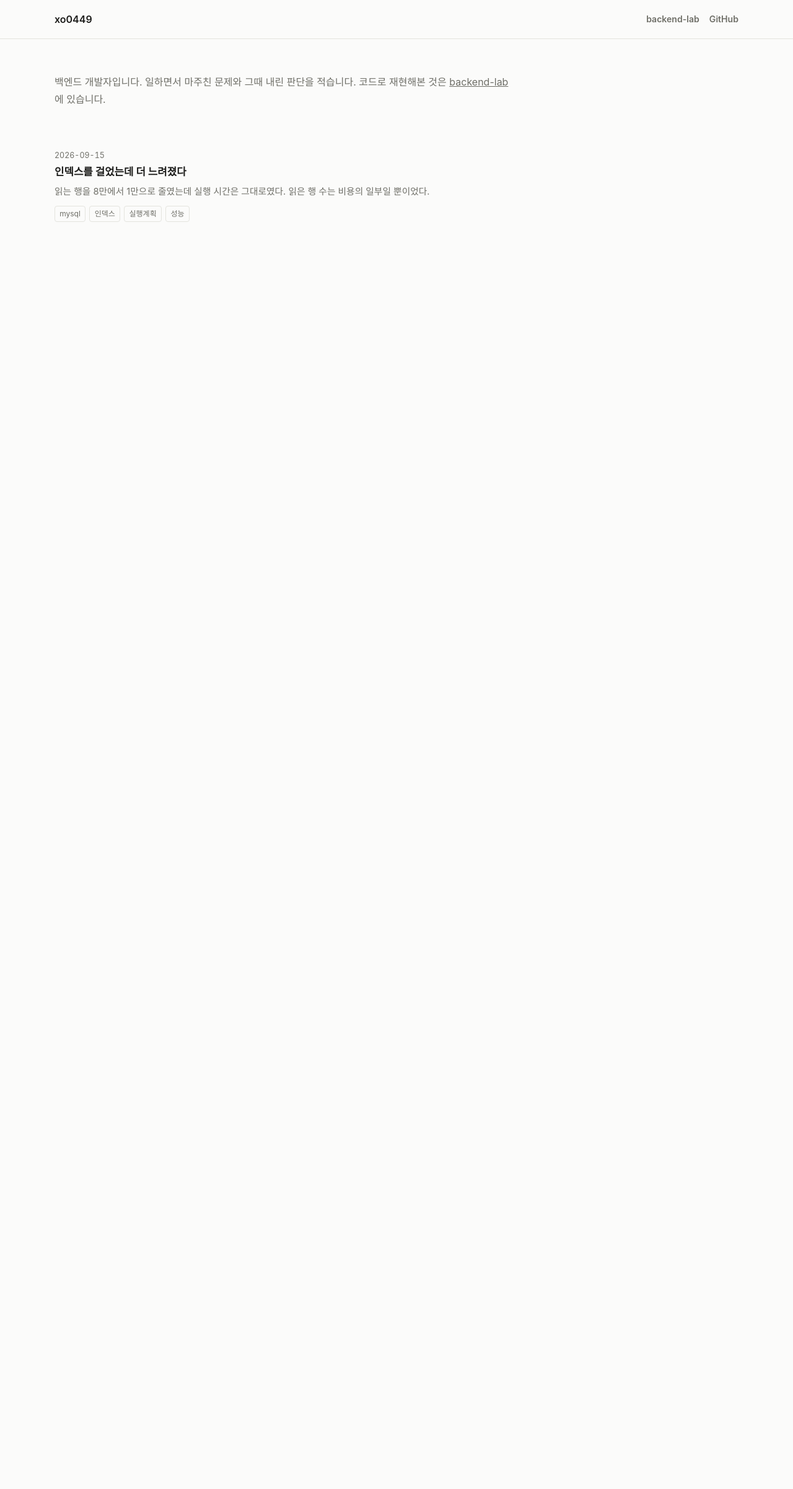
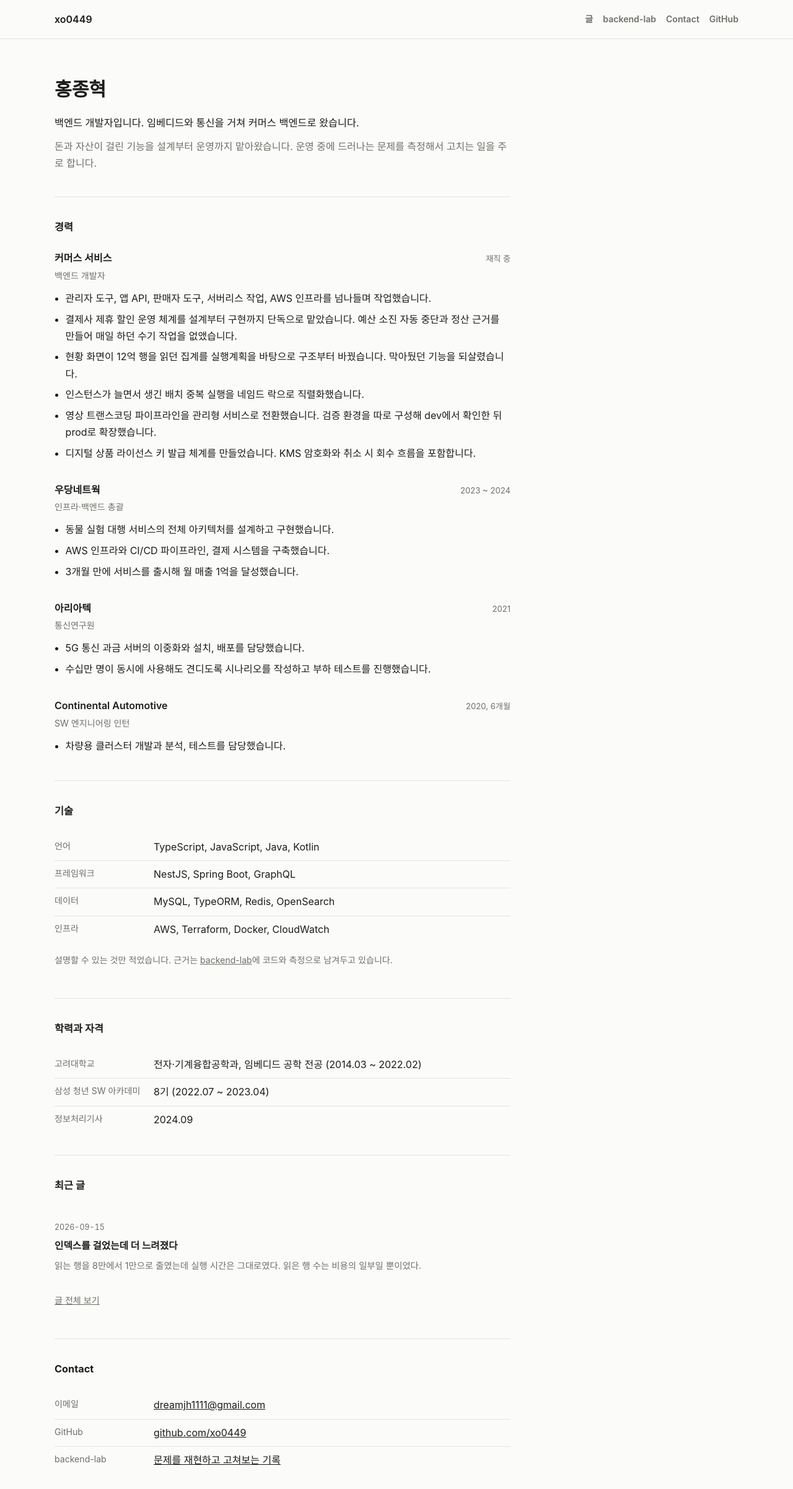
Before and after one commit to xo0449/xo0449.github.io, a Next.js app: page / in a window 1280 px wide. Shown: the top 2402 px of the page at 62% size. Before the commit the page ends 800 px from the top, so only its background shows below. Built offline with nearby package versions, Linux system fonts and the light colour scheme.

Commit message:
Turn the site root into a career page with contact

```diff
--- a/app/globals.css
+++ b/app/globals.css
@@ -231,3 +231,54 @@ code { font-family: ui-monospace, SFMono-Regular, Menlo, monospace; font-size: 0
   .shell { grid-template-columns: minmax(0, 1fr); }
   .toc { display: none; }
 }
+
+/* 랜딩 */
+.hero { padding: 1rem 0 2.5rem; border-bottom: 1px solid var(--line); }
+.hero h1 { font-size: 1.9rem; margin: 0 0 0.9rem; letter-spacing: -0.01em; }
+.hero-line { margin: 0 0 0.6rem; font-size: 1.02rem; }
+.hero-sub { margin: 0; color: var(--muted); }
+
+.block { padding: 2.2rem 0; border-bottom: 1px solid var(--line); }
+.block:last-child { border-bottom: none; }
+.block h2 { font-size: 1.02rem; margin: 0 0 1.4rem; }
+
+.career { margin-bottom: 2rem; }
+.career:last-child { margin-bottom: 0; }
+
+.career-head {
+  display: flex;
+  justify-content: space-between;
+  align-items: baseline;
+  gap: 1rem;
+}
+
+.career-company { font-weight: 600; }
+.career-period { color: var(--muted); font-size: 0.82rem; white-space: nowrap; }
+.career-role { color: var(--muted); font-size: 0.88rem; margin-top: 0.15rem; }
+
+.career-points { margin: 0.7rem 0 0; padding-left: 1.1rem; }
+.career-points li { margin-bottom: 0.4rem; }
+
+.stack { margin: 0; }
+.stack-row {
+  display: grid;
+  grid-template-columns: 9rem minmax(0, 1fr);
+  gap: 1rem;
+  padding: 0.5rem 0;
+  border-bottom: 1px solid var(--line);
+}
+.stack-row:last-child { border-bottom: none; }
+.stack dt { color: var(--muted); font-size: 0.88rem; }
+.stack dd { margin: 0; }
+
+.note { color: var(--muted); font-size: 0.88rem; margin-top: 1rem; }
+.page-title { font-size: 1.5rem; margin: 0 0 0.8rem; }
+
+.block .post-item { padding: 1rem 0; }
+.block .post-item h3 { margin: 0.3rem 0 0.35rem; font-size: 0.98rem; }
+.block .post-item p { margin: 0; color: var(--muted); font-size: 0.9rem; }
+
+@media (max-width: 620px) {
+  .stack-row { grid-template-columns: minmax(0, 1fr); gap: 0.2rem; }
+  .career-head { flex-direction: column; gap: 0.2rem; }
+}
--- a/app/layout.tsx
+++ b/app/layout.tsx
@@ -4,8 +4,8 @@ import './globals.css'
 import Toc from './toc'
 
 export const metadata: Metadata = {
-  title: 'xo0449',
-  description: '백엔드 개발자의 기록',
+  title: '홍종혁 · 백엔드 개발자',
+  description: '커머스 백엔드 개발자. 임베디드와 통신을 거쳐 왔습니다.',
 }
 
 export default function RootLayout({ children }: { children: React.ReactNode }) {
@@ -16,7 +16,9 @@ export default function RootLayout({ children }: { children: React.ReactNode })
         <header className="site-header">
           <Link href="/">xo0449</Link>
           <nav className="nav-links">
+            <Link href="/posts">글</Link>
             <a href="https://xo0449.github.io/backend-lab/">backend-lab</a>
+            <a href="/#contact">Contact</a>
             <a href="https://github.com/xo0449">GitHub</a>
           </nav>
         </header>
--- a/app/page.tsx
+++ b/app/page.tsx
@@ -1,33 +1,170 @@
 import Link from 'next/link'
 import { loadPosts } from '../lib/posts'
 
+const EMAIL = 'dreamjh1111@gmail.com'
+
+const CAREER = [
+  {
+    company: '커머스 서비스',
+    role: '백엔드 개발자',
+    period: '재직 중',
+    points: [
+      '관리자 도구, 앱 API, 판매자 도구, 서버리스 작업, AWS 인프라를 넘나들며 작업했습니다.',
+      '결제사 제휴 할인 운영 체계를 설계부터 구현까지 단독으로 맡았습니다. 예산 소진 자동 중단과 정산 근거를 만들어 매일 하던 수기 작업을 없앴습니다.',
+      '현황 화면이 12억 행을 읽던 집계를 실행계획을 바탕으로 구조부터 바꿨습니다. 막아뒀던 기능을 되살렸습니다.',
+      '인스턴스가 늘면서 생긴 배치 중복 실행을 네임드 락으로 직렬화했습니다.',
+      '영상 트랜스코딩 파이프라인을 관리형 서비스로 전환했습니다. 검증 환경을 따로 구성해 dev에서 확인한 뒤 prod로 확장했습니다.',
+      '디지털 상품 라이선스 키 발급 체계를 만들었습니다. KMS 암호화와 취소 시 회수 흐름을 포함합니다.',
+    ],
+  },
+  {
+    company: '우당네트웍',
+    role: '인프라·백엔드 총괄',
+    period: '2023 ~ 2024',
+    points: [
+      '동물 실험 대행 서비스의 전체 아키텍처를 설계하고 구현했습니다.',
+      'AWS 인프라와 CI/CD 파이프라인, 결제 시스템을 구축했습니다.',
+      '3개월 만에 서비스를 출시해 월 매출 1억을 달성했습니다.',
+    ],
+  },
+  {
+    company: '아리아텍',
+    role: '통신연구원',
+    period: '2021',
+    points: [
+      '5G 통신 과금 서버의 이중화와 설치, 배포를 담당했습니다.',
+      '수십만 명이 동시에 사용해도 견디도록 시나리오를 작성하고 부하 테스트를 진행했습니다.',
+    ],
+  },
+  {
+    company: 'Continental Automotive',
+    role: 'SW 엔지니어링 인턴',
+    period: '2020, 6개월',
+    points: ['차량용 클러스터 개발과 분석, 테스트를 담당했습니다.'],
+  },
+]
+
+const STACK = [
+  { label: '언어', items: 'TypeScript, JavaScript, Java, Kotlin' },
+  { label: '프레임워크', items: 'NestJS, Spring Boot, GraphQL' },
+  { label: '데이터', items: 'MySQL, TypeORM, Redis, OpenSearch' },
+  { label: '인프라', items: 'AWS, Terraform, Docker, CloudWatch' },
+]
+
 export default function Home() {
-  const posts = loadPosts()
+  const recent = loadPosts().slice(0, 3)
 
   return (
     <>
-      <p className="intro">
-        백엔드 개발자입니다. 일하면서 마주친 문제와 그때 내린 판단을 적습니다.
-        코드로 재현해본 것은{' '}
-        <a href="https://xo0449.github.io/backend-lab/">backend-lab</a>에 있습니다.
+      <section className="hero">
+        <h1>홍종혁</h1>
+        <p className="hero-line">
+          백엔드 개발자입니다. 임베디드와 통신을 거쳐 커머스 백엔드로 왔습니다.
         </p>
+        <p className="hero-sub">
+          돈과 자산이 걸린 기능을 설계부터 운영까지 맡아왔습니다.
+          운영 중에 드러나는 문제를 측정해서 고치는 일을 주로 합니다.
+        </p>
+      </section>
 
+      <section className="block">
+        <h2>경력</h2>
+        {CAREER.map((c) => (
+          <article className="career" key={c.company + c.period}>
+            <header className="career-head">
+              <span className="career-company">{c.company}</span>
+              <span className="career-period">{c.period}</span>
+            </header>
+            <div className="career-role">{c.role}</div>
+            <ul className="career-points">
+              {c.points.map((p) => (
+                <li key={p}>{p}</li>
+              ))}
+            </ul>
+          </article>
+        ))}
+      </section>
+
+      <section className="block">
+        <h2>기술</h2>
+        <dl className="stack">
+          {STACK.map((s) => (
+            <div className="stack-row" key={s.label}>
+              <dt>{s.label}</dt>
+              <dd>{s.items}</dd>
+            </div>
+          ))}
+        </dl>
+        <p className="note">
+          설명할 수 있는 것만 적었습니다. 근거는{' '}
+          <a href="https://xo0449.github.io/backend-lab/">backend-lab</a>에 코드와
+          측정으로 남겨두고 있습니다.
+        </p>
+      </section>
+
+      <section className="block">
+        <h2>학력과 자격</h2>
+        <dl className="stack">
+          <div className="stack-row">
+            <dt>고려대학교</dt>
+            <dd>전자·기계융합공학과, 임베디드 공학 전공 (2014.03 ~ 2022.02)</dd>
+          </div>
+          <div className="stack-row">
+            <dt>삼성 청년 SW 아카데미</dt>
+            <dd>8기 (2022.07 ~ 2023.04)</dd>
+          </div>
+          <div className="stack-row">
+            <dt>정보처리기사</dt>
+            <dd>2024.09</dd>
+          </div>
+        </dl>
+      </section>
+
+      {recent.length > 0 && (
+        <section className="block">
+          <h2>최근 글</h2>
           <ul className="post-list">
-        {posts.map((p) => (
+            {recent.map((p) => (
               <li className="post-item" key={p.slug}>
                 <Link href={`/posts/${p.slug}`}>
                   <span className="post-date">{p.date}</span>
-              <h2>{p.title}</h2>
+                  <h3>{p.title}</h3>
                   <p>{p.summary}</p>
-              <div className="tags">
-                {p.tags.map((t) => (
-                  <span className="tag" key={t}>{t}</span>
-                ))}
-              </div>
                 </Link>
               </li>
             ))}
           </ul>
+          <p className="note">
+            <Link href="/posts">글 전체 보기</Link>
+          </p>
+        </section>
+      )}
+
+      <section className="block" id="contact">
+        <h2>Contact</h2>
+        <dl className="stack">
+          <div className="stack-row">
+            <dt>이메일</dt>
+            <dd>
+              <a href={`mailto:${EMAIL}`}>{EMAIL}</a>
+            </dd>
+          </div>
+          <div className="stack-row">
+            <dt>GitHub</dt>
+            <dd>
+              <a href="https://github.com/xo0449">github.com/xo0449</a>
+            </dd>
+          </div>
+          <div className="stack-row">
+            <dt>backend-lab</dt>
+            <dd>
+              <a href="https://xo0449.github.io/backend-lab/">
+                문제를 재현하고 고쳐보는 기록
+              </a>
+            </dd>
+          </div>
+        </dl>
+      </section>
     </>
   )
 }
```
Also changed, not shown: app/posts/page.tsx (added, +34 -0 lines). Lines whose indentation alone changed are shown as unchanged.
